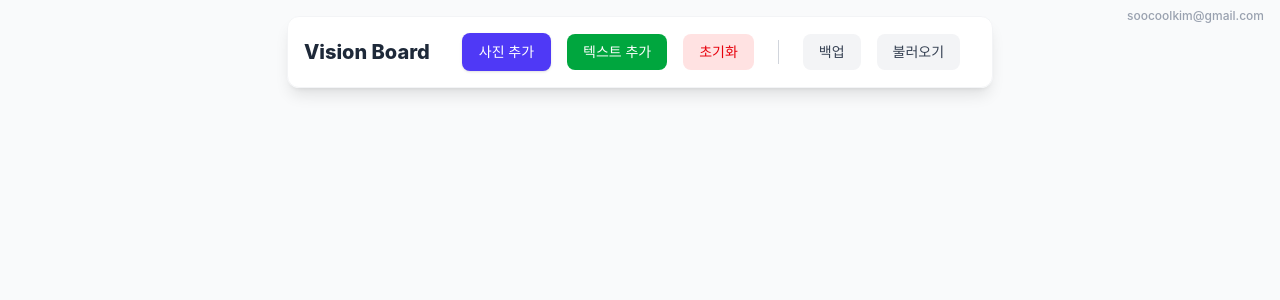
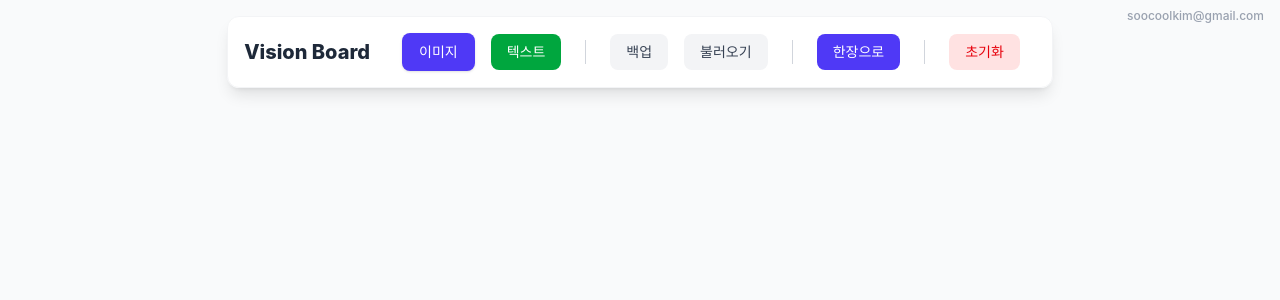
Before and after one commit to eto2000/visionboard, a React (Vite) app: page / in a window 1280 px wide. Shown: the top 300 px of the page. Built offline with nearby package versions, Linux system fonts and the light colour scheme.

Commit message:
한장의 이미지로 합성해서 내보내기 기능 추가

```diff
--- a/src/components/CanvasEditor.jsx
+++ b/src/components/CanvasEditor.jsx
@@ -349,6 +349,43 @@ export default function CanvasEditor() {
         e.target.value = '';
     };
 
+    const handleExport = () => {
+        const canvas = canvasRef.current;
+        if (!canvas) return;
+
+        const tempCanvas = document.createElement('canvas');
+        tempCanvas.width = canvas.width;
+        tempCanvas.height = canvas.height;
+        const tempCtx = tempCanvas.getContext('2d');
+
+        // Draw white background
+        tempCtx.fillStyle = '#ffffff';
+        tempCtx.fillRect(0, 0, tempCanvas.width, tempCanvas.height);
+
+        // Draw items
+        imagesRef.current.forEach(image => {
+            if (image.type === 'text' || (image.img && image.img.complete)) {
+                drawItem(tempCtx, image);
+            }
+        });
+
+        // Download
+        try {
+            const dataUrl = tempCanvas.toDataURL('image/png');
+            const link = document.createElement('a');
+            const date = new Date();
+            const timestamp = `${date.getFullYear()}${String(date.getMonth() + 1).padStart(2, '0')}${String(date.getDate()).padStart(2, '0')}_${String(date.getHours()).padStart(2, '0')}${String(date.getMinutes()).padStart(2, '0')}${String(date.getSeconds()).padStart(2, '0')}`;
+            link.download = `vision-note-${timestamp}.png`;
+            link.href = dataUrl;
+            document.body.appendChild(link);
+            link.click();
+            document.body.removeChild(link);
+        } catch (e) {
+            console.error("Export failed:", e);
+            alert("이미지 저장 중 오류가 발생했습니다.");
+        }
+    };
+
     const handleResetClick = () => {
         setShowResetConfirm(true);
     };
@@ -659,7 +696,7 @@ export default function CanvasEditor() {
 
                     <label htmlFor="fileInput"
                         className="cursor-pointer inline-flex items-center justify-center px-4 py-2 border border-transparent text-sm font-medium rounded-lg shadow-sm text-white bg-indigo-600 hover:bg-indigo-700 focus:outline-none focus:ring-2 focus:ring-offset-2 focus:ring-indigo-500 transition duration-150 ease-in-out w-full sm:w-auto">
-                        사진 추가
+                        이미지
                     </label>
 
                     <button
@@ -669,7 +706,7 @@ export default function CanvasEditor() {
                             setShowAddTextModal(true);
                         }}
                         className="px-4 py-2 text-sm font-medium rounded-lg text-white bg-green-600 hover:bg-green-700 transition duration-150 ease-in-out w-full sm:w-auto">
-                        텍스트 추가
+                        텍스트
                     </button>
 
                     {isTextSelected && (
@@ -713,12 +750,6 @@ export default function CanvasEditor() {
                         onChange={handleFileInput}
                     />
 
-                    <button
-                        onClick={handleResetClick}
-                        className="px-4 py-2 text-sm font-medium rounded-lg text-red-600 bg-red-100 hover:bg-red-200 transition duration-150 ease-in-out w-full sm:w-auto">
-                        초기화
-                    </button>
-
                     <div className="h-6 w-px bg-gray-300 mx-2 hidden sm:block"></div>
 
                     <button
@@ -732,6 +763,23 @@ export default function CanvasEditor() {
                     >
                         불러오기
                     </label>
+
+                    <div className="h-6 w-px bg-gray-300 mx-2 hidden sm:block"></div>
+
+                    <button
+                        onClick={handleExport}
+                        className="px-4 py-2 text-sm font-medium rounded-lg text-white bg-indigo-600 hover:bg-indigo-700 transition duration-150 ease-in-out w-full sm:w-auto">
+                        한장으로
+                    </button>
+
+                    <div className="h-6 w-px bg-gray-300 mx-2 hidden sm:block"></div>
+
+                    <button
+                        onClick={handleResetClick}
+                        className="px-4 py-2 text-sm font-medium rounded-lg text-red-600 bg-red-100 hover:bg-red-200 transition duration-150 ease-in-out w-full sm:w-auto">
+                        초기화
+                    </button>
+
                     <input
                         type="file"
                         id="restoreInput"
```
